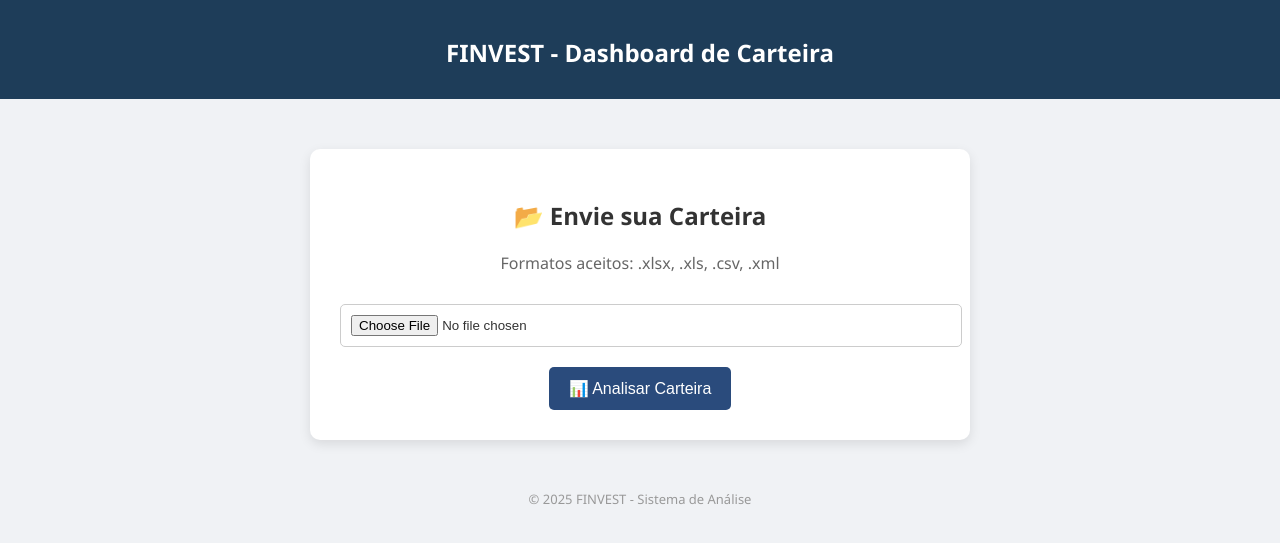
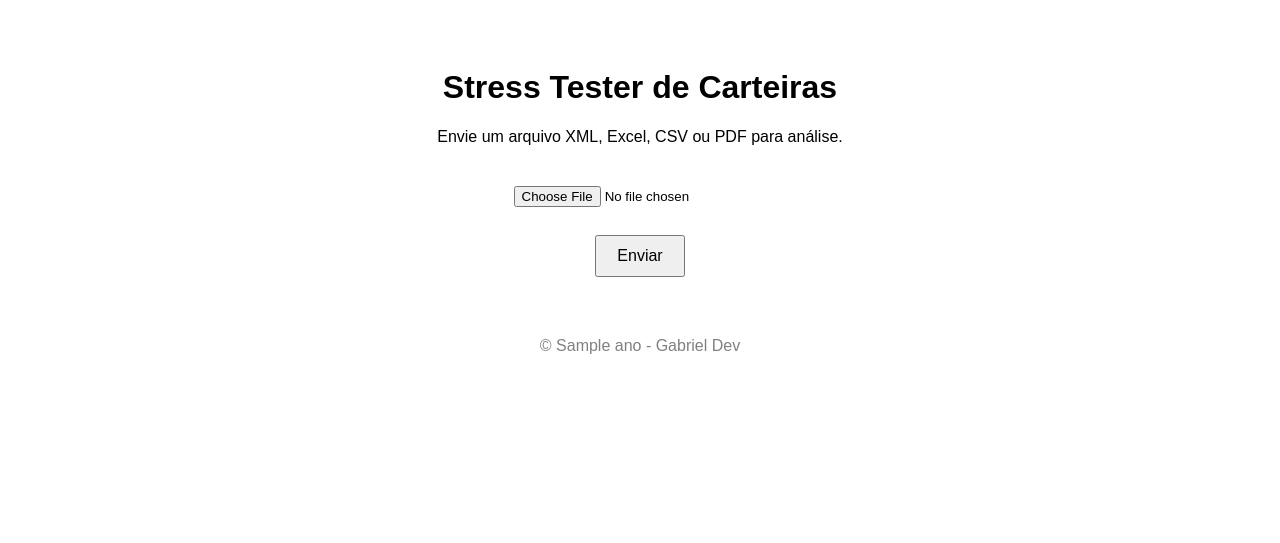
Before and after one commit to Gabrielrr2025/site-stress-test, a Flask app: template templates/index.html in a window 1280 px wide. Shown: the top 543 px of the page. Run offline with Flask 3, Linux system fonts and the light colour scheme; the template is opened without the code that fills it: most values are stand-ins (such as "Sample title", 1, 10 or a date in 2020).

Commit message:
Update index.html

```diff
--- a/templates/index.html
+++ b/templates/index.html
@@ -1,92 +1,23 @@
 <!DOCTYPE html>
-<html lang="pt-br">
+<html lang="pt-BR">
 <head>
-  <meta charset="UTF-8">
-  <title>Dashboard de Carteira</title>
-  <style>
-    body {
-      font-family: 'Segoe UI', sans-serif;
-      background-color: #f0f2f5;
-      color: #333;
-      margin: 0;
-      padding: 0;
-    }
-
-    header {
-      background-color: #1e3d59;
-      color: white;
-      padding: 20px;
-      text-align: center;
-    }
-
-    main {
-      max-width: 600px;
-      margin: 50px auto;
-      background-color: #fff;
-      padding: 30px;
-      border-radius: 10px;
-      box-shadow: 0 4px 12px rgba(0,0,0,0.1);
-      text-align: center;
-    }
-
-    h1 {
-      margin-bottom: 10px;
-      font-size: 24px;
-    }
-
-    p {
-      color: #666;
-      margin-bottom: 30px;
-    }
-
-    input[type="file"] {
-      padding: 10px;
-      border-radius: 5px;
-      border: 1px solid #ccc;
-      width: 100%;
-      margin-bottom: 20px;
-    }
-
-    button {
-      background-color: #2a4b7c;
-      color: white;
-      padding: 12px 20px;
-      border: none;
-      border-radius: 5px;
-      font-size: 16px;
-      cursor: pointer;
-    }
-
-    button:hover {
-      background-color: #1e3d59;
-    }
-
-    footer {
-      margin-top: 50px;
-      text-align: center;
-      font-size: 13px;
-      color: #999;
-    }
-  </style>
+    <meta charset="UTF-8">
+    <title>Stress Tester de Carteiras</title>
+    <style>
+        body { font-family: Arial; text-align: center; padding: 40px; }
+        form { margin-top: 30px; }
+        input[type="file"] { padding: 10px; }
+        button { padding: 10px 20px; font-size: 16px; cursor: pointer; }
+    </style>
 </head>
 <body>
-  <header>
-    <h1>FINVEST - Dashboard de Carteira</h1>
-  </header>
-
-  <main>
-    <h2>📂 Envie sua Carteira</h2>
-    <p>Formatos aceitos: .xlsx, .xls, .csv, .xml</p>
-
+    <h1>Stress Tester de Carteiras</h1>
+    <p>Envie um arquivo XML, Excel, CSV ou PDF para análise.</p>
     <form action="/upload" method="post" enctype="multipart/form-data">
-      <input type="file" name="file" required>
-      <br>
-      <button type="submit">📊 Analisar Carteira</button>
+        <input type="file" name="file" accept=".xml,.csv,.xlsx,.xls,.pdf" required>
+        <br><br>
+        <button type="submit">Enviar</button>
     </form>
-  </main>
-
-  <footer>
-    &copy; {{ datetime.utcnow().year }} FINVEST - Sistema de Análise
-  </footer>
+    <p style="margin-top: 60px; color: gray;">&copy; {{ Ano }} - Gabriel Dev</p>
 </body>
 </html>
```
